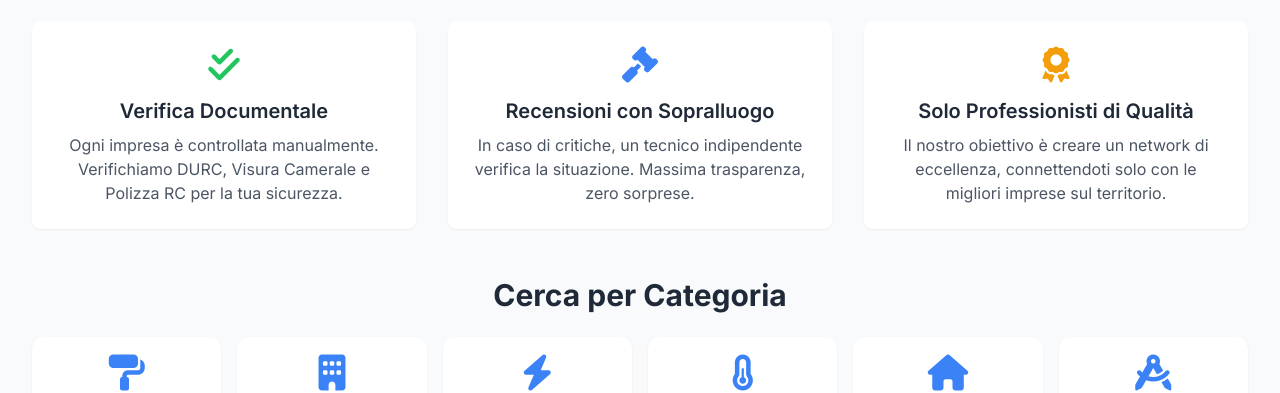
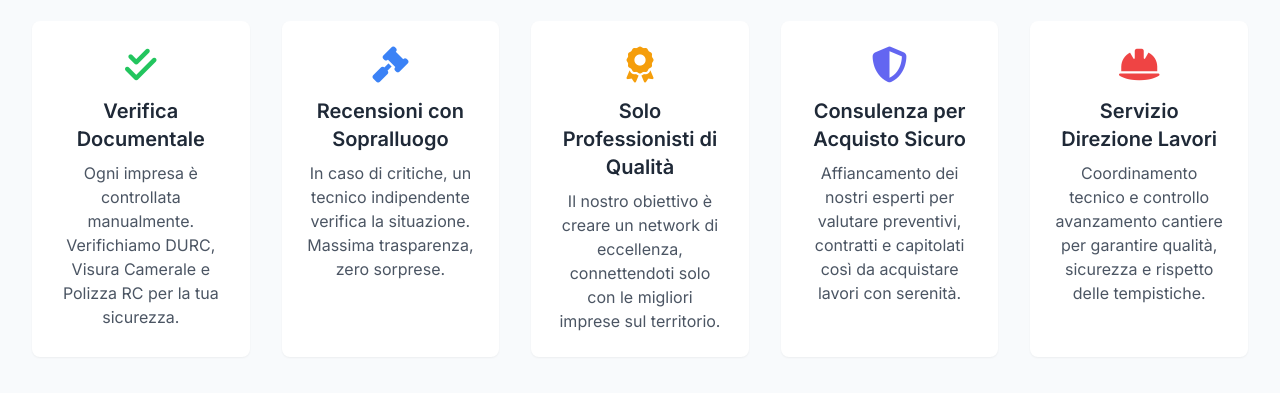
Before and after one commit to mario448/portaleedilizia, a website: page index.html in a window 1280 px wide. Shown: the part 565-958 px from the top of the page. Drawn offline with nearby package versions, Linux system fonts and the light colour scheme; no server answers.

Commit message:
Amplia i servizi evidenziati sulla home

```diff
--- a/index.html
+++ b/index.html
@@ -85,7 +85,7 @@
             <div class="container mx-auto p-4 md:p-8">
                 <section class="mb-12">
                     <h2 class="text-3xl font-bold mb-6 text-center">La Piattaforma di cui ti Puoi Fidare</h2>
-                    <div class="grid md:grid-cols-3 gap-8 text-center">
+                    <div class="grid md:grid-cols-3 xl:grid-cols-5 gap-8 text-center">
                         <div class="bg-white p-6 rounded-lg shadow-sm">
                             <i class="fas fa-check-double text-4xl text-green-500 mb-3"></i>
                             <h3 class="text-xl font-semibold mb-2">Verifica Documentale</h3>
@@ -100,6 +100,16 @@
                             <i class="fas fa-award text-4xl text-amber-500 mb-3"></i>
                             <h3 class="text-xl font-semibold mb-2">Solo Professionisti di Qualità</h3>
                             <p class="text-gray-600">Il nostro obiettivo è creare un network di eccellenza, connettendoti solo con le migliori imprese sul territorio.</p>
+                        </div>
+                        <div class="bg-white p-6 rounded-lg shadow-sm">
+                            <i class="fas fa-shield-alt text-4xl text-indigo-500 mb-3"></i>
+                            <h3 class="text-xl font-semibold mb-2">Consulenza per Acquisto Sicuro</h3>
+                            <p class="text-gray-600">Affiancamento dei nostri esperti per valutare preventivi, contratti e capitolati così da acquistare lavori con serenità.</p>
+                        </div>
+                        <div class="bg-white p-6 rounded-lg shadow-sm">
+                            <i class="fas fa-helmet-safety text-4xl text-red-500 mb-3"></i>
+                            <h3 class="text-xl font-semibold mb-2">Servizio Direzione Lavori</h3>
+                            <p class="text-gray-600">Coordinamento tecnico e controllo avanzamento cantiere per garantire qualità, sicurezza e rispetto delle tempistiche.</p>
                         </div>
                     </div>
                 </section>
```
